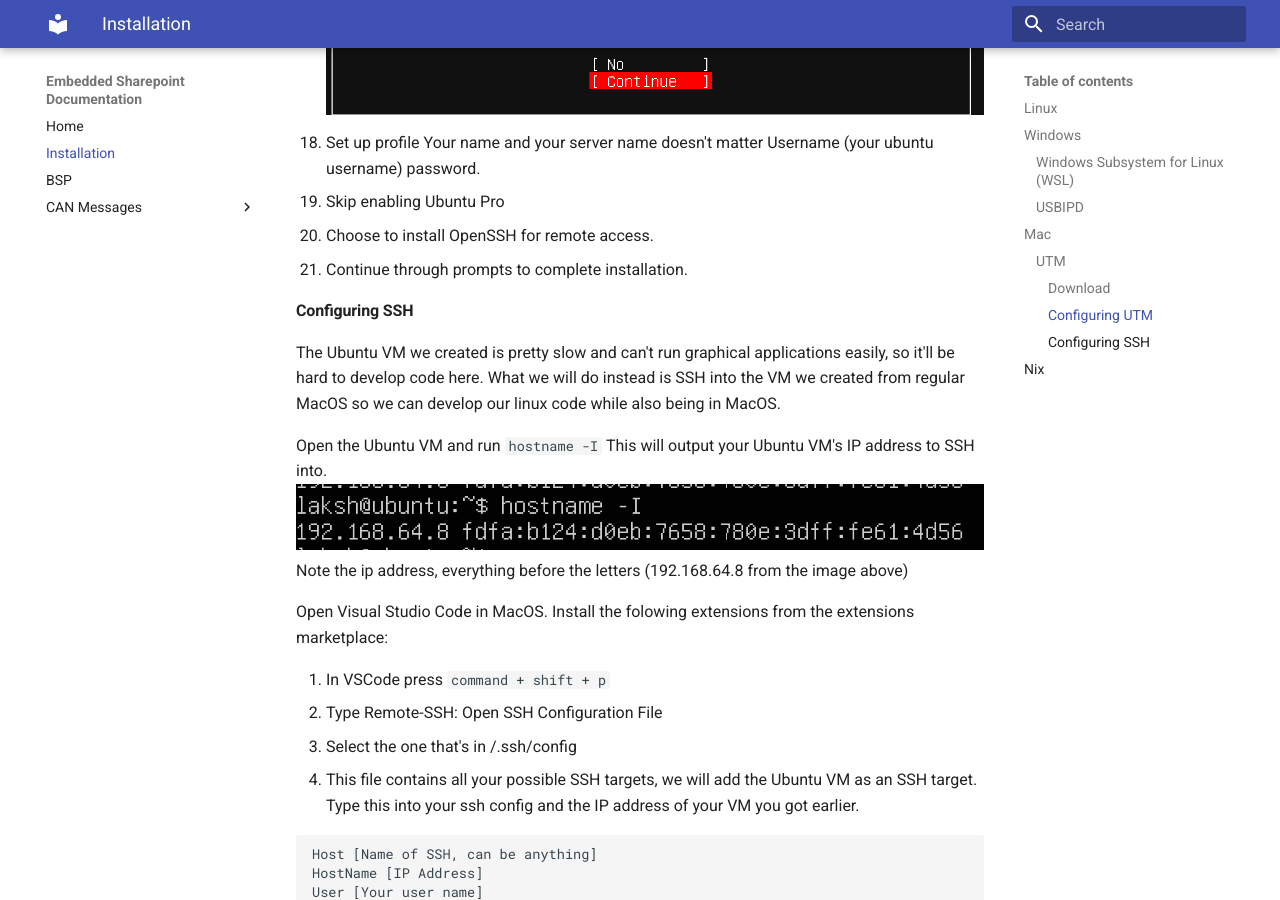
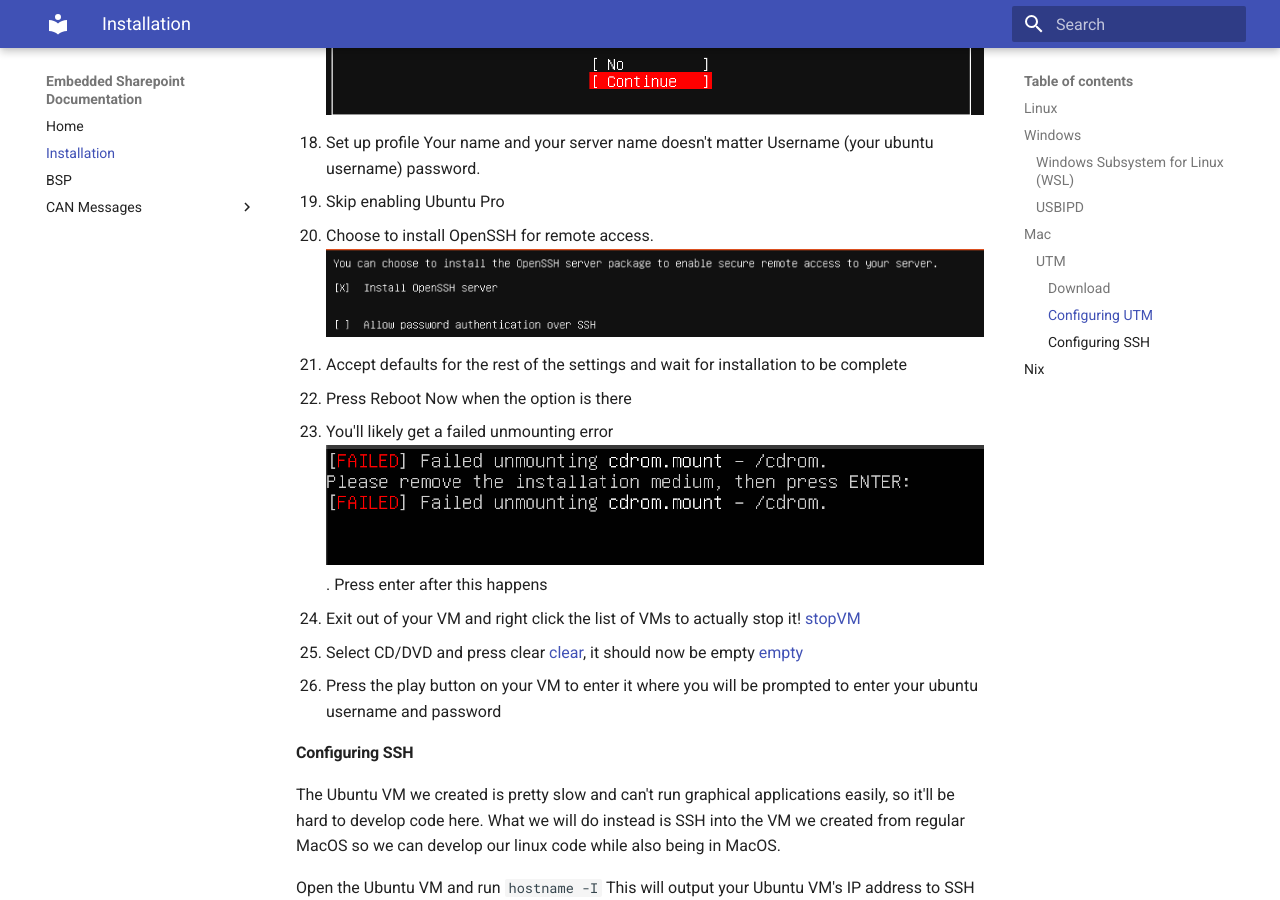
Before and after one commit to lhr-solar/Embedded-Sharepoint, an MkDocs documentation site: the page built from docs/Installation.md, in a window 1280 px wide and 900 px high, scrolled down 5647 px. Built offline with MkDocs 1.6.1 and Material for MkDocs 9.7.7, drawn with Linux system fonts in a browser that asks for light colours.

Commit message:
finished UTM installation instructions

```diff
--- a/docs/Installation.md
+++ b/docs/Installation.md
@@ -56,8 +56,13 @@ Next we will use the Ubuntu iso image we just downloaded to create a new Ubuntu
 Your name and your server name doesn't matter
 Username (your ubuntu username) password.
 16. Skip enabling Ubuntu Pro
-15. Choose to install OpenSSH for remote access.
-16. Continue through prompts to complete installation.
+15. Choose to install OpenSSH for remote access. ![openSSH](mac_utm_imgs/openSSH.png)
+16. Accept defaults for the rest of the settings and wait for installation to be complete
+17. Press Reboot Now when the option is there
+18. You'll likely get a failed unmounting error ![rip](mac_utm_imgs/wompWomp.png). Press enter after this happens
+19. Exit out of your VM and right click the list of VMs to actually stop it! [stopVM](mac_utm_imgs/stopVM.png)
+20. Select CD/DVD and press clear [clear](mac_utm_imgs/clear.png), it should now be empty [empty](mac_utm_imgs/empty.png)
+21. Press the play button on your VM to enter it where you will be prompted to enter your ubuntu username and password
 
 #### Configuring SSH
 The Ubuntu VM we created is pretty slow and can't run graphical applications easily, so it'll be hard to develop code here. What we will do instead is SSH into the VM we created from regular MacOS so we can develop our linux code while also being in MacOS.
```
Also changed, not shown: docs/mac_utm_imgs/Screenshot 2025-08-10 at 9.53.44 PM.png (deleted), docs/mac_utm_imgs/Screenshot 2025-08-15 at 1.21.57 PM.png (deleted), docs/mac_utm_imgs/Screenshot 2025-08-15 at 1.22.06 PM.png (deleted), docs/mac_utm_imgs/Screenshot 2025-08-15 at 1.22.33 PM.png (deleted), docs/mac_utm_imgs/Screenshot 2025-08-15 at 1.23.01 PM.png (deleted), docs/mac_utm_imgs/Screenshot 2025-08-15 at 1.23.10 PM.png (deleted), docs/mac_utm_imgs/Screenshot 2025-08-15 at 1.23.18 PM.png (deleted), docs/mac_utm_imgs/Screenshot 2025-08-15 at 1.24.59 PM.png (deleted), docs/mac_utm_imgs/Screenshot 2025-08-15 at 1.25.55 PM.png (deleted), docs/mac_utm_imgs/clear.png, docs/mac_utm_imgs/empty.png (added), docs/mac_utm_imgs/openSSH.png (added), docs/mac_utm_imgs/stopVM.png (added).
